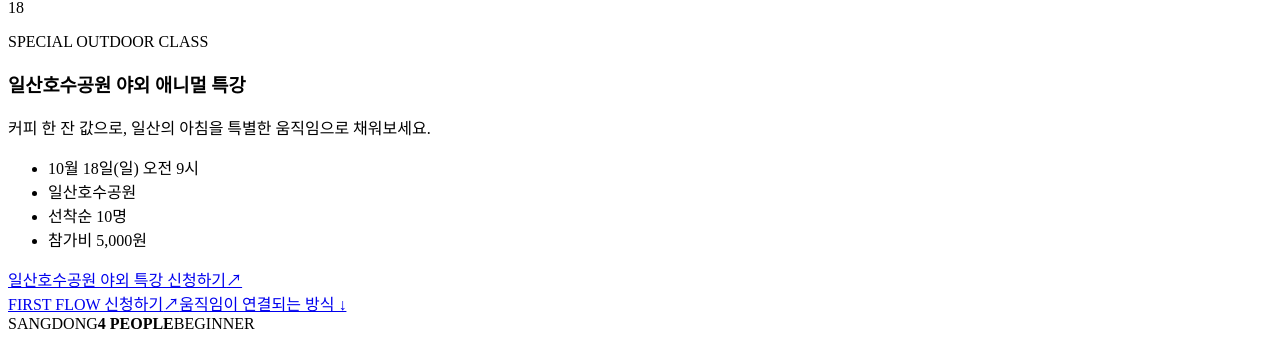
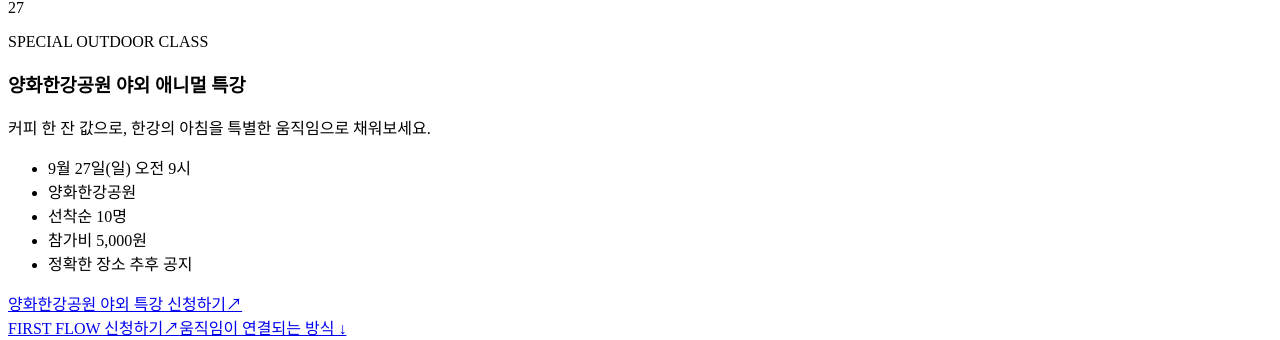
Before and after one commit to chanbeompark-hub/metamove-animal, a React (Vite) app: page / in a window 1280 px wide. Shown: the part 358-698 px from the top of the page. Built offline with nearby package versions, Linux system fonts and the light colour scheme; the HTML template or start-up script is replaced by a standard one.

Commit message:
feat: update Yanghwa outdoor class

```diff
--- a/src/content/siteContent.ts
+++ b/src/content/siteContent.ts
@@ -1,12 +1,12 @@
 export const siteContent = {
   applicationUrl: 'https://naver.me/xsZWHr8t',
   outdoorSpecial: {
-    applicationUrl: 'https://form.naver.com/response/Hjm0ap3eogv',
-    dateMark: '18',
-    title: '일산호수공원 야외 애니멀 특강',
-    tagline: '커피 한 잔 값으로, 일산의 아침을 특별한 움직임으로 채워보세요.',
-    facts: ['10월 18일(일) 오전 9시', '일산호수공원', '선착순 10명', '참가비 5,000원'],
-    compactCta: '일산호수공원 야외 특강 신청하기',
+    applicationUrl: 'https://naver.me/xuFtK9gx',
+    dateMark: '27',
+    title: '양화한강공원 야외 애니멀 특강',
+    tagline: '커피 한 잔 값으로, 한강의 아침을 특별한 움직임으로 채워보세요.',
+    facts: ['9월 27일(일) 오전 9시', '양화한강공원', '선착순 10명', '참가비 5,000원', '정확한 장소 추후 공지'],
+    compactCta: '양화한강공원 야외 특강 신청하기',
     cta: '야외 애니멀 특강 신청하기',
   },
   classFacts: [
--- a/src/styles/global.css
+++ b/src/styles/global.css
@@ -320,6 +320,7 @@ a:focus-visible, summary:focus-visible { outline: 3px solid var(--sky); outline-
   .outdoor-special h3 { max-width: 280px; font-size: 25px; }
   .outdoor-special__tagline { max-width: 30ch; font-size: 14px; line-height: 1.7; }
   .outdoor-special__facts { display: grid; grid-template-columns: 1fr 1fr; gap: 9px 12px; }
+  .outdoor-special__facts li:last-child { grid-column: 1 / -1; color: var(--sky); }
   .outdoor-special__facts li::after { display: none; }
   .first-flow__apply .outdoor-special__link { width: 100%; min-height: 58px; padding-inline: 16px; gap: 12px; }
   .site-footer { min-height: 250px; padding: 46px 15px 40px; display: flex; flex-direction: column; align-items: flex-start; justify-content: space-between; }
```
Also changed, not shown: 2 other files (tests, documents, lock files or other folders).
